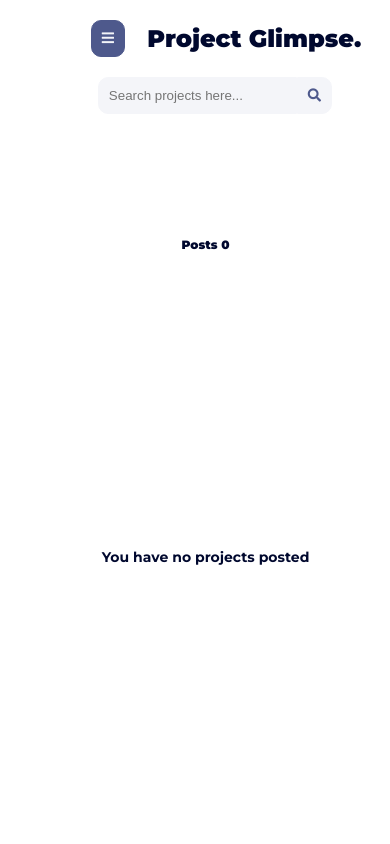
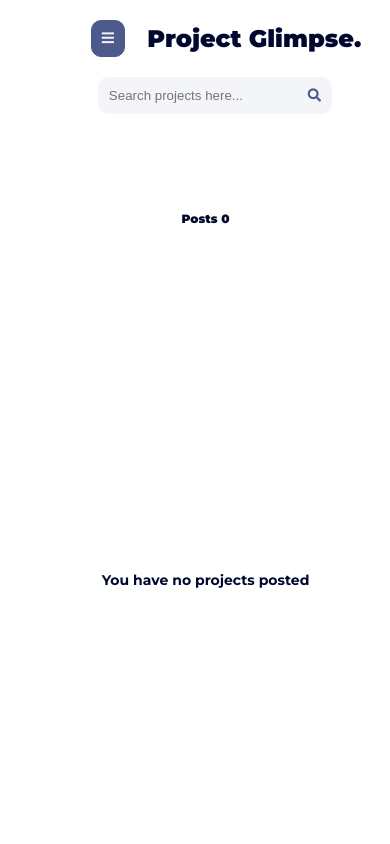
Before and after one commit to g90tony/project-glimpse, a Django app: page /profile/ in a window 390 px wide. Run offline with Django 3.2, Linux system fonts and the light colour scheme; the visitor is signed in with stand-in values (Sample User, id 1); data that the repository does not hold is empty; some libraries are stand-ins or nearby versions.

Commit message:
minor UI edit

```diff
--- a/projects/static/css/layout.css
+++ b/projects/static/css/layout.css
@@ -5,7 +5,7 @@ body {
 .root-container {
   display: grid;
   grid-template-columns: 0.18fr 0.7fr;
-  grid-template-rows: 0.1fr 0.1fr 0.7fr;
+  grid-template-rows: 0.1fr 0.2fr 0.7fr;
   grid-template-areas:
     "sidebar search"
     "sidebar content"
--- a/projects/static/css/media-queries.css
+++ b/projects/static/css/media-queries.css
@@ -5,7 +5,7 @@
     grid-template-rows: 0.1fr 0.1fr 0.8fr;
     grid-template-areas:
       "sidebar search"
-      "sidebar heading"
+      "sidebar content"
       "sidebar content";
 
     width: 100%;
@@ -53,10 +53,10 @@
   .root-container {
     display: grid;
     grid-template-columns: 1fr;
-    grid-template-rows: 0.1fr 0.1fr 0.8fr;
+    grid-template-rows: 0.2fr 0.1fr 0.75fr;
     grid-template-areas:
       "search"
-      "heading"
+      "content"
       "content";
 
     width: 100%;
```
